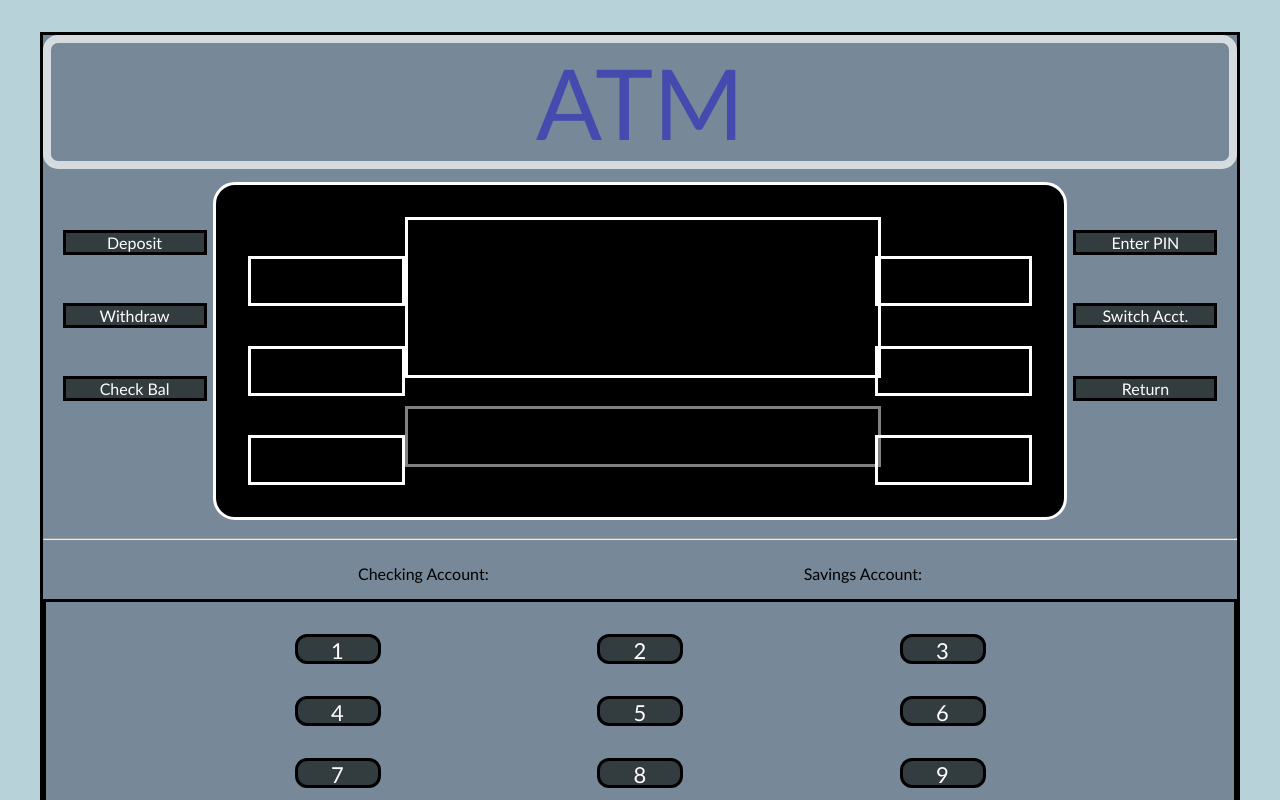
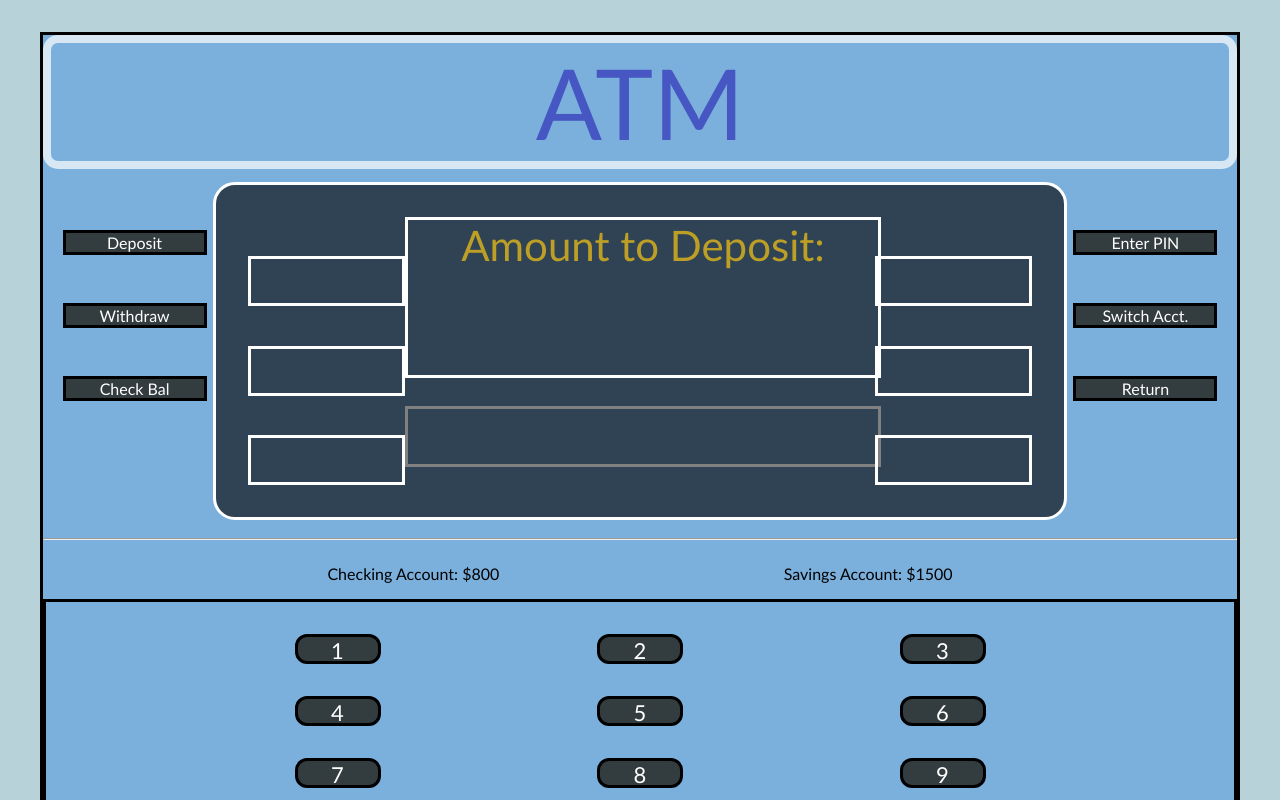
Before and after one commit to jgreiffo/a_ATM, a plain HTML site: page index.html in a window 1280 px wide. Both pictures are taken after a click on the element "Deposit". Shown: the top 800 px of the page. Drawn offline with Linux system fonts and the light colour scheme.

Commit message:
Add files via upload

```diff
--- a/app.js
+++ b/app.js
@@ -64,9 +64,9 @@
     activeScreen = ""; // Reset after transaction
   }
 
-  // Card Insertion Simulation
+  // Insert Card
   function insertCard() {
-    scrn2.textContent = "Welcome! Please Enter Your PIN";
+    scrn2.textContent = "WEL-COME! Enter PIN";
     inputBuffer = "";
     activeScreen = "enterPin";
   }
@@ -74,12 +74,12 @@
   // Event Listeners for Buttons
   document.querySelector(".btnLeftContainer .btnSelector:nth-child(1)").onclick = () => {
     activeScreen = "deposit";
-    scrn2.textContent = "Enter Amount to Deposit:";
+    scrn2.textContent = "Amount to Deposit:";
   };
 
   document.querySelector(".btnLeftContainer .btnSelector:nth-child(2)").onclick = () => {
     activeScreen = "withdraw";
-    scrn2.textContent = "Enter Amount to Withdraw:";
+    scrn2.textContent = "Amount to Withdraw:";
   };
 
   document.querySelector(".btnLeftContainer .btnSelector:nth-child(3)").onclick = () => {
@@ -89,7 +89,6 @@
 
   document.querySelector(".cardSlot").onclick = insertCard;
 
-  // Keypad Listeners
   document.querySelectorAll(".keys").forEach((key) => {
     key.onclick = () => handleKeyInput(key.textContent);
   });
--- a/index.html
+++ b/index.html
@@ -77,6 +77,6 @@
       </div>
     </div>
 
-    <script src="atm.js"></script>
+    <script src="app.js"></script>
   </body>
 </html>
--- a/style.css
+++ b/style.css
@@ -1,12 +1,12 @@
 body {
     background-color: rgba(28, 111, 138, 0.31);
-    font-family: 'Trebuchet MS', 'Lucida Sans Unicode', 'Lucida Grande', 'Lucida Sans', Arial, sans-serif;
+    font-family: 'Trebuchet MS', 'Lucida Sans Unicode', 'Lucida Grande', 'Lucida Sans';
 }
 
 .atmContainer {
     border: solid black;
     margin: 2em;
-    background-color: lightslategrey;
+    background-color: rgba(68, 147, 225, 0.522);
 }
 
 .atmTitle {
@@ -36,13 +36,13 @@
 
 .screen {
     border: solid white;
-    color: lemonchiffon;
+    color: rgb(189, 159, 38);
     border-radius: 22px;
     display: flex;
     justify-content: space-around;
     width: 100%;
     padding: 2em;
-    background-color: black;
+    background-color: rgba(0, 0, 0, 0.617);
 }
 
 .btnSelector {
```
Also changed, not shown: 1 other file.
